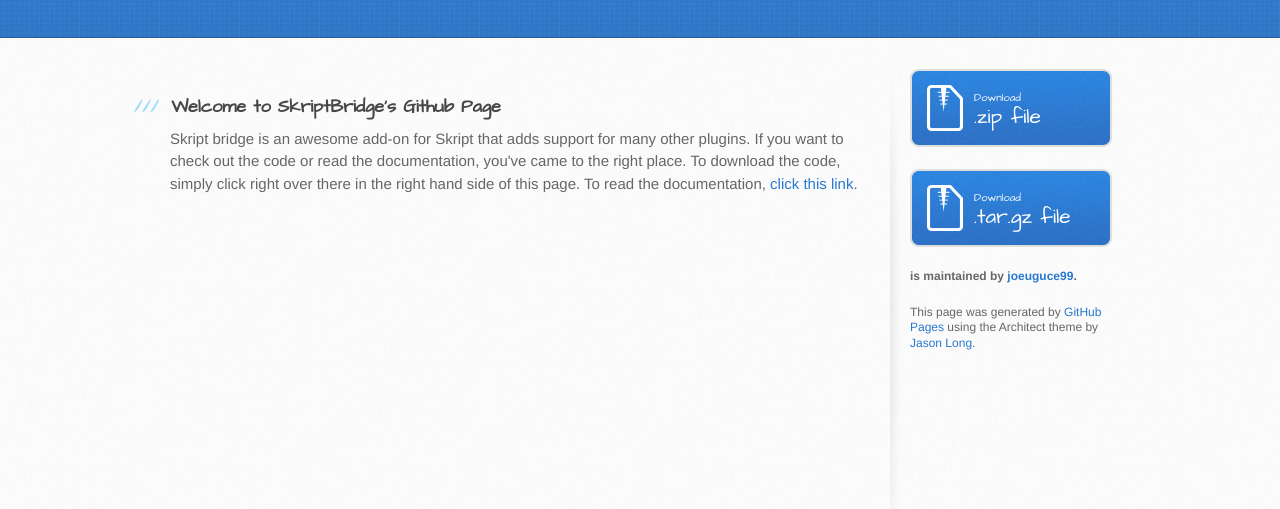
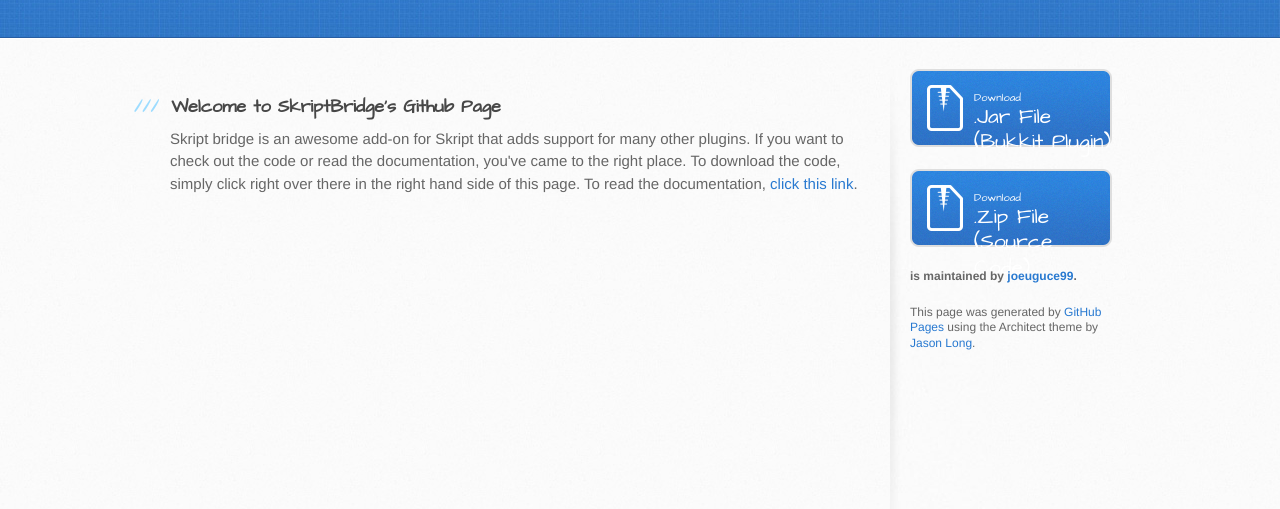
Before and after one commit to joeuguce99/SkriptBridge, a plain HTML site: page index.html in a window 1280 px wide. Shown: the part 197-706 px from the top of the page. Drawn offline with Linux system fonts and the light colour scheme.

Commit message:
Testing stuff...

```diff
--- a/index.html
+++ b/index.html
@@ -35,13 +35,13 @@
         </section>
 
         <aside id="sidebar">
+          <a href="https://github.com/joeuguce99/SkriptBridge/releases" class="button">
+            <small>Download</small>
+            .Jar File (Bukkit Plugin)
+          </a>
           <a href="https://github.com/joeuguce99/SkriptBridge/zipball/master" class="button">
             <small>Download</small>
-            .zip file
-          </a>
-          <a href="https://github.com/joeuguce99/SkriptBridge/tarball/master" class="button">
-            <small>Download</small>
-            .tar.gz file
+            .Zip File (Source Code)
           </a>
 
           <p class="repo-owner"><a href="https://github.com/joeuguce99/SkriptBridge"></a> is maintained by <a href="https://github.com/joeuguce99">joeuguce99</a>.</p>
```
